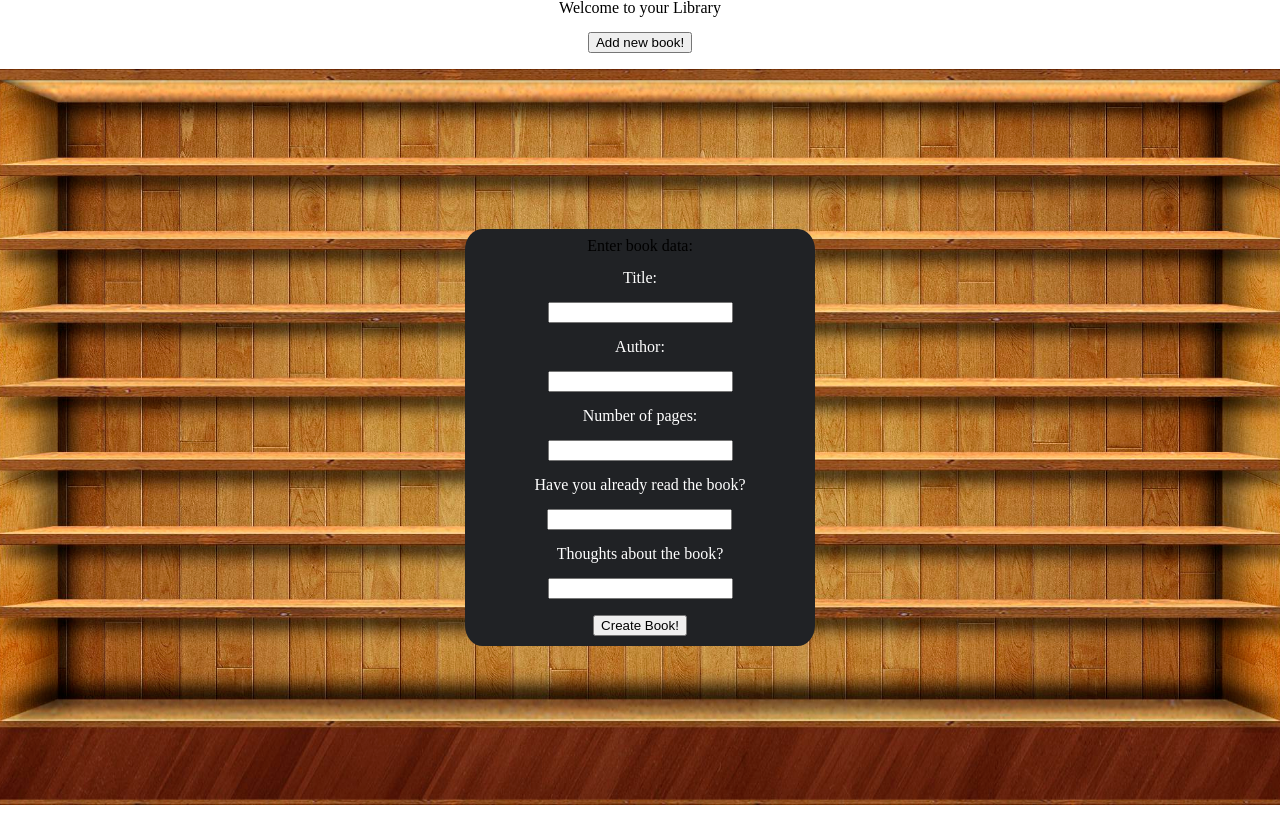
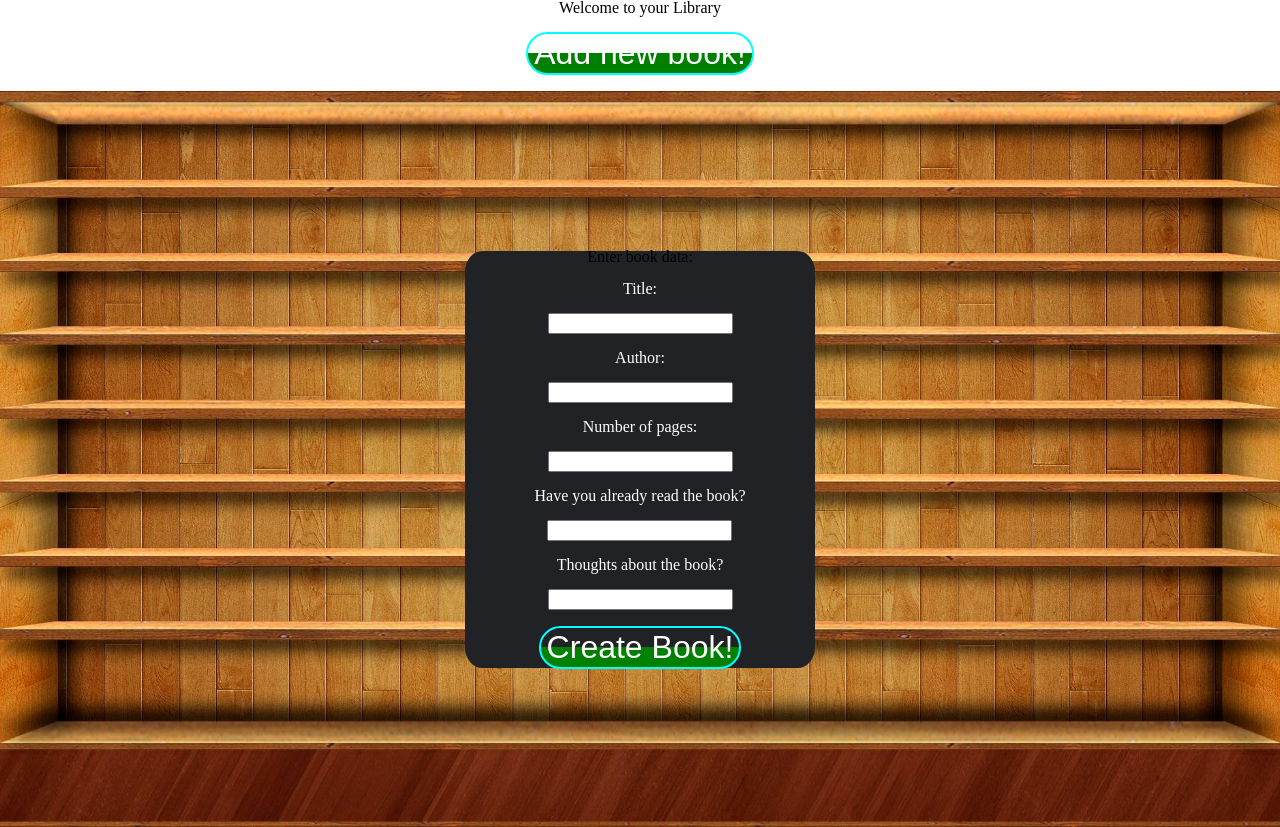
Before and after one commit to Clash2453/Odin-project-Library, a plain HTML site: page pages/index.html in a window 1280 px wide. Before the commit the page ends 805 px from the top, so only its background shows below. Drawn offline with Linux system fonts and the light colour scheme.

Commit message:
Add styles to the buttons

```diff
--- a/css/index.css
+++ b/css/index.css
@@ -76,3 +76,11 @@ label{
 label{
 	color: white;
 }
+button{
+	border-radius: 0%;
+	border: solid 2px aqua;
+	background: linear-gradient(to bottom, transparent 50%, green 50%);
+	color: white;
+	border-radius: 3em;
+	font-size: 2rem;
+}
```
